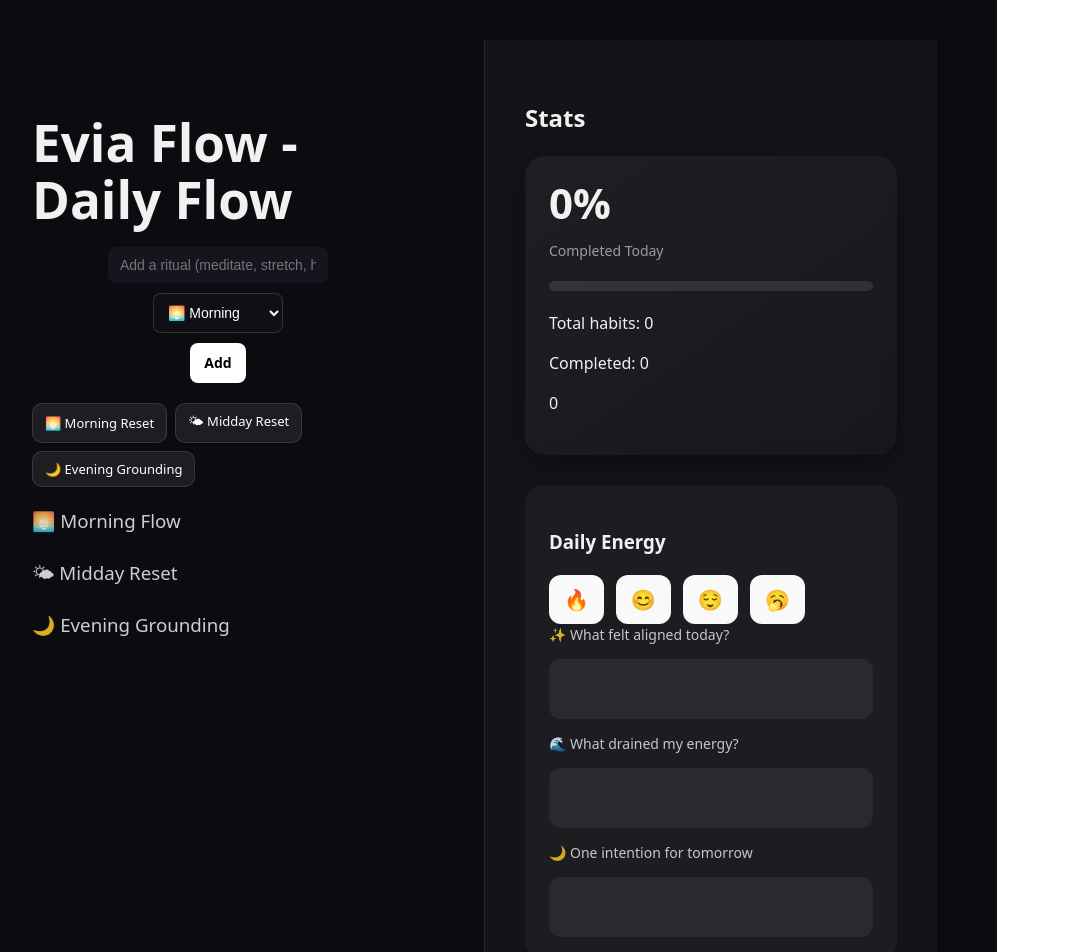
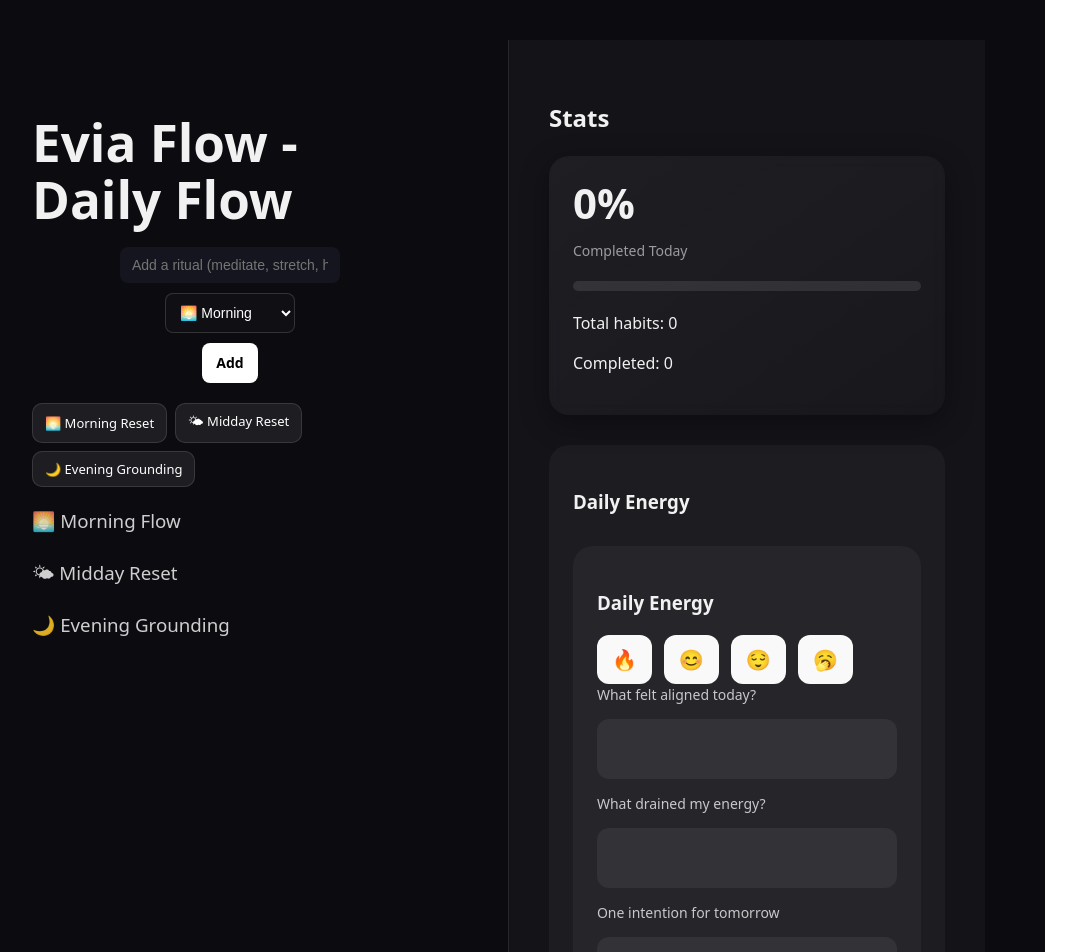
Before and after one commit to MariaDamyanova0/habit-tracker, a React (Vite) app: page / in a window 1280 px wide. Shown: the top 952 px of the page, without its empty margins (68-1144 px from the left). Built offline with nearby package versions, Linux system fonts and the light colour scheme.

Commit message:
Refactor: extract Stats and EnergyPanel into separate components

```diff
--- a/src/App.jsx
+++ b/src/App.jsx
@@ -1,6 +1,8 @@
 import { useState, useEffect } from "react";
 import "./App.css";
 import HabitList from "./components/HabitList";
+import Stats from "./components/Stats";
+import EnergyPanel from "./components/EnergyPanel";
 
 function App() {
   // Load habits from localStorage
@@ -190,71 +192,18 @@ function App() {
       </div>
 
       <div className="right">
-        <h2>Stats</h2>
-
-        <div className="stats-card">
-          <h1 className="completion">{completionRate}%</h1>
-          <p className="subtitle">Completed Today</p>
-
-          <div className="progress-bar">
-            <div
-              className="progress-fill"
-              style={{ width: `${completionRate}%` }}
-            ></div>
-          </div>
-
-          <p>Total habits: {totalHabits}</p>
-          <p>Completed: {completedHabits}</p>
-          <p>
-
-            {habits.length
-              ? Math.max(...habits.map((h) => h.streak))
-              : 0}
-          </p>
-        </div>
+        <Stats habits={habits} />
 
         <div className="energy-panel">
 
           <h3>Daily Energy</h3>
 
-          <div className="mood-options">
-            {["🔥", "😊", "😌", "🥱"].map((m) => (
-              <button
-                key={m}
-                className={mood === m ? "active" : ""}
-                onClick={() => setMood(m)}
-              >
-                {m}
-              </button>
-            ))}
-          </div>
-          <div className="reflection-questions">
-
-            <label>✨ What felt aligned today?</label>
-            <textarea
-              value={reflection.aligned}
-              onChange={(e) =>
-                setReflection({ ...reflection, aligned: e.target.value })
-              }
-            />
-
-            <label>🌊 What drained my energy?</label>
-            <textarea
-              value={reflection.drained}
-              onChange={(e) =>
-                setReflection({ ...reflection, drained: e.target.value })
-              }
-            />
-
-            <label>🌙 One intention for tomorrow</label>
-            <textarea
-              value={reflection.intention}
-              onChange={(e) =>
-                setReflection({ ...reflection, intention: e.target.value })
-              }
-            />
-
-          </div>
+          <EnergyPanel
+            mood={mood}
+            setMood={setMood}
+            reflection={reflection}
+            setReflection={setReflection}
+          />
 
         </div>
       </div>
--- /dev/null
+++ b/src/components/EnergyPanel.jsx
@@ -0,0 +1,47 @@
+function EnergyPanel({ mood, setMood, reflection, setReflection }) {
+  return (
+    <div className="energy-panel">
+      <h3>Daily Energy</h3>
+
+      <div className="mood-options">
+        {["🔥", "😊", "😌", "🥱"].map((m) => (
+          <button
+            key={m}
+            className={mood === m ? "active" : ""}
+            onClick={() => setMood(m)}
+          >
+            {m}
+          </button>
+        ))}
+      </div>
+
+      <div className="reflection-questions">
+        <label>What felt aligned today?</label>
+        <textarea
+          value={reflection.aligned}
+          onChange={(e) =>
+            setReflection({ ...reflection, aligned: e.target.value })
+          }
+        />
+
+        <label>What drained my energy?</label>
+        <textarea
+          value={reflection.drained}
+          onChange={(e) =>
+            setReflection({ ...reflection, drained: e.target.value })
+          }
+        />
+
+        <label>One intention for tomorrow</label>
+        <textarea
+          value={reflection.intention}
+          onChange={(e) =>
+            setReflection({ ...reflection, intention: e.target.value })
+          }
+        />
+      </div>
+    </div>
+  );
+}
+
+export default EnergyPanel;
--- /dev/null
+++ b/src/components/Stats.jsx
@@ -0,0 +1,32 @@
+function Stats({ habits }) {
+  const totalHabits = habits.length;
+  const completedHabits = habits.filter((h) => h.done).length;
+
+  const completionRate =
+    totalHabits === 0
+      ? 0
+      : Math.round((completedHabits / totalHabits) * 100);
+
+  return (
+    <div>
+      <h2>Stats</h2>
+
+      <div className="stats-card">
+        <h1 className="completion">{completionRate}%</h1>
+        <p className="subtitle">Completed Today</p>
+
+        <div className="progress-bar">
+          <div
+            className="progress-fill"
+            style={{ width: `${completionRate}%` }}
+          ></div>
+        </div>
+
+        <p>Total habits: {totalHabits}</p>
+        <p>Completed: {completedHabits}</p>
+      </div>
+    </div>
+  );
+}
+
+export default Stats;
```
